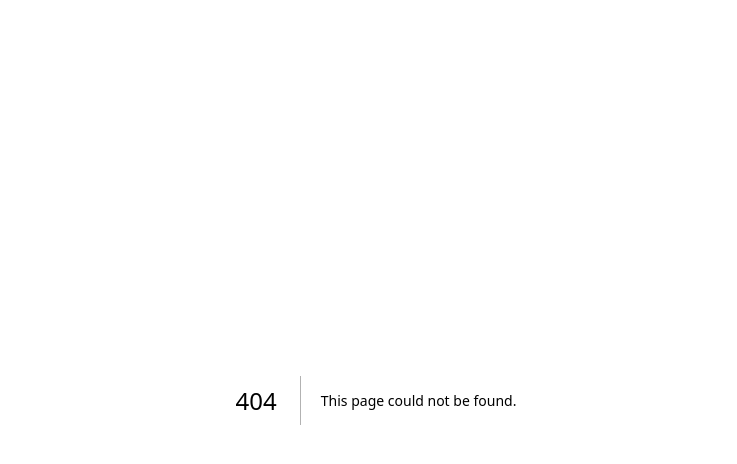
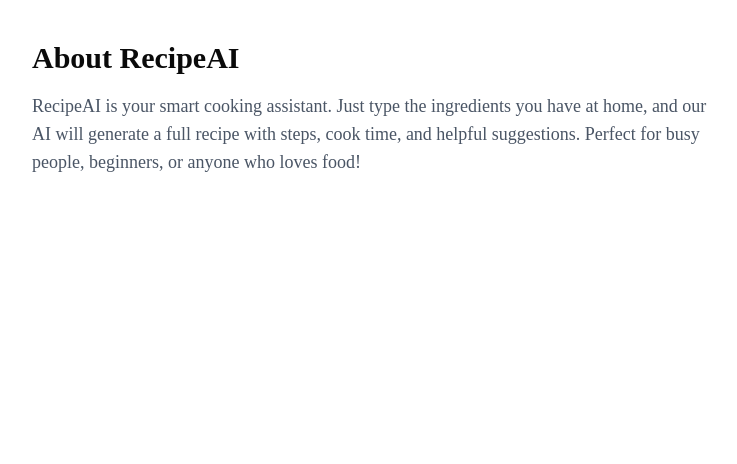
Before and after one commit to laibaaslam713/Nexium_LaibaAslam_Internship, a Next.js app in the folder grand-project/: page /about in a window 1280 px wide. Before the commit this address had no page. Shown: the top 464 px of the page, without its empty margins (264-1001 px from the left). Built offline with nearby package versions, Linux system fonts and the light colour scheme; a web font is replaced by a local one.

Commit message:
update changes

```diff
--- /dev/null
+++ b/grand-project/src/app/about/page.tsx
@@ -0,0 +1,14 @@
+// app/about/page.tsx
+
+export default function AboutPage() {
+  return (
+    <main className="p-10 max-w-3xl mx-auto">
+      <h2 className="text-3xl font-bold mb-4">About RecipeAI</h2>
+      <p className="text-gray-600 text-lg">
+        RecipeAI is your smart cooking assistant. Just type the ingredients you have at home,
+        and our AI will generate a full recipe with steps, cook time, and helpful suggestions.
+        Perfect for busy people, beginners, or anyone who loves food!
+      </p>
+    </main>
+  );
+}
```
Also changed, not shown: 1 other file (tests, documents, lock files or other folders).
